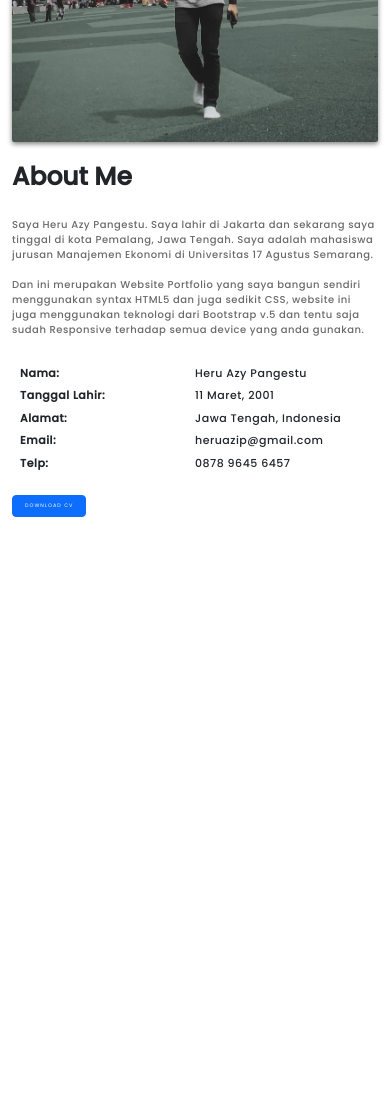
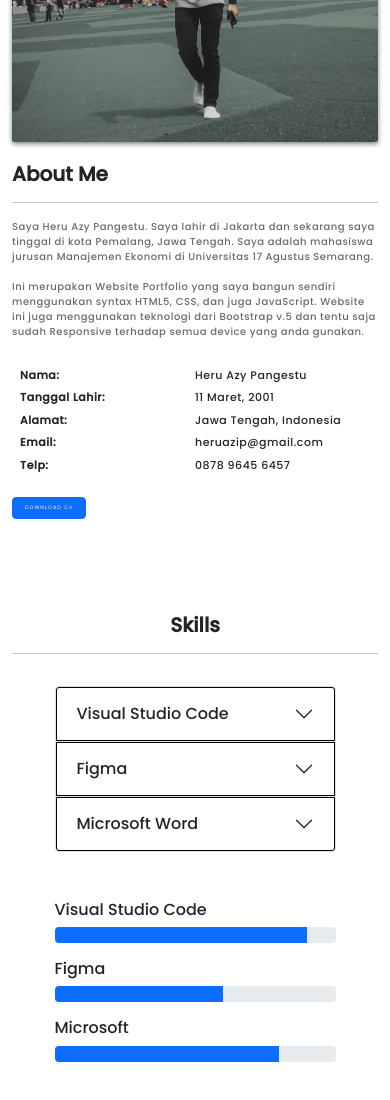
Before and after one commit to heruazy/heruazy.github.io, a plain HTML site: page index.html in a window 390 px wide. Shown: the part 1153-2253 px from the top of the page. Drawn offline with nearby package versions, Linux system fonts and the light colour scheme.

Commit message:
Add Skill Section

```diff
--- a/asset/style.css
+++ b/asset/style.css
@@ -285,7 +285,7 @@ nav {
 
 #about {
     padding-top: 65px;
-    height: 200vh;
+    height: 100vh;
     font-family: var(--sec-font);
 }
 
@@ -293,7 +293,7 @@ nav {
     font-weight: 900;
     font-size: 40px;
     margin-top: 20px;
-    margin-bottom: 25px;
+    margin-bottom: 10px;
 }
 
 .container .kanan p {
@@ -326,7 +326,7 @@ nav {
 
 @media screen and (max-width:1000px) {
     .container .kanan h2 {
-        font-size: 25px;
+        font-size: 20px;
     }
     .container .kanan span {
         font-size: 10px;
@@ -350,10 +350,30 @@ nav {
         font-size: 10px;
     }
     .container .kanan h2 {
-        font-size: 25px;
+        font-size: 20px;
     }
     .container .kanan a {
         margin-top: 5px;
         font-size: 5px;
     }
 }
+
+
+/* SKILLS */
+
+#skills {
+    padding-top: 30px;
+    height: 100vh;
+    font-family: var(--sec-font);
+}
+
+#skills .container h2 {
+    font-weight: 900;
+    font-size: 40px;
+}
+
+@media screen and (max-width:1000px) {
+    #skills .container h2 {
+        font-size: 20px;
+    }
+}
--- a/index.html
+++ b/index.html
@@ -30,13 +30,13 @@
                         <a class="nav-link" href="#about">About</a>
                     </li>
                     <li class="nav-item">
-                        <a class="nav-link" href="#">Skills</a>
+                        <a class="nav-link" href="#skills">Skills</a>
                     </li>
                     <li class="nav-item">
-                        <a class="nav-link" href="#">Work</a>
+                        <a class="nav-link" href="#work">Work</a>
                     </li>
                     <li class="nav-item">
-                        <a class="nav-link" href="#">Contact</a>
+                        <a class="nav-link" href="#contact">Contact</a>
                     </li>
                 </ul>
             </div>
@@ -73,8 +73,9 @@
                     <div class="row justify-content-start">
                         <div class="col-md-12 heading-section">
                             <h2>About Me</h2>
-                            <p>Saya Heru Azy Pangestu. Saya lahir di Jakarta dan sekarang saya tinggal di kota Pemalang, Jawa Tengah. Saya adalah mahasiswa jurusan Manajemen Ekonomi di Universitas 17 Agustus Semarang. <br><br> Dan ini merupakan Website Portfolio
-                                yang saya bangun sendiri menggunakan syntax HTML5 dan juga sedikit CSS, website ini juga menggunakan teknologi dari Bootstrap v.5 dan tentu saja sudah Responsive terhadap semua device yang anda gunakan.</p>
+                            <hr>
+                            <p>Saya Heru Azy Pangestu. Saya lahir di Jakarta dan sekarang saya tinggal di kota Pemalang, Jawa Tengah. Saya adalah mahasiswa jurusan Manajemen Ekonomi di Universitas 17 Agustus Semarang. <br><br> Ini merupakan Website Portfolio
+                                yang saya bangun sendiri menggunakan syntax HTML5, CSS, dan juga JavaScript. Website ini juga menggunakan teknologi dari Bootstrap v.5 dan tentu saja sudah Responsive terhadap semua device yang anda gunakan.</p>
                             <ul class="about-info mt-3 px-md-0 px-2">
                                 <li class="d-flex">
                                     <span><strong>Nama:</strong></span>
@@ -97,14 +98,91 @@
                                     <span>0878 9645 6457</span>
                                 </li>
                             </ul>
-                            <a href="#" type="button" class="btn btn-primary">Download CV</a>
+                            <a href="#contact" type="button" class="btn btn-primary">Download CV</a>
                         </div>
                     </div>
                 </div>
             </div>
         </div>
     </section>
-    <!-- END ABUT -->
+    <!-- END ABOUT -->
+
+
+    <!-- SKILLS -->
+    <section id="skills">
+        <div class="container">
+            <div class="row justify-content-center">
+                <div class="col text-center mb-3 mt-5">
+                    <h2>Skills</h2>
+                    <hr>
+                </div>
+                <div class="row justify-content-center">
+                    <div class="col-10">
+                        <div class="accordion" id="accordionExample">
+                            <div class="accordion-item">
+                                <h2 class="accordion-header" id="headingOne">
+                                    <button class="accordion-button collapsed" type="button" data-bs-toggle="collapse" data-bs-target="#collapseOne" aria-expanded="false" aria-controls="collapseOne" style="border: 1px solid black; font-weight: 500;">
+                                     Visual Studio Code
+                                  </button>
+                                </h2>
+                                <div id="collapseOne" class="accordion-collapse collapse" aria-labelledby="headingOne" data-bs-parent="#accordionExample" style="border-left: 1px solid black; border-right: 1px solid black; font-size: 13px;font-size: 13px; font-weight: 500;">
+                                    <div class="accordion-body">
+                                        Saya cukup terbiasa menggunakan software ini karena sering kali saya membangun Website statis dan mencoba mengembangkan kemampuan coding saya. Saya sudah belajar beberapa bahasa pemrograman menggunakan Visual Studio Code, termasuk JavaScript dan Python.
+                                    </div>
+                                </div>
+                            </div>
+                            <div class="accordion-item">
+                                <h2 class="accordion-header" id="headingTwo">
+                                    <button class="accordion-button collapsed" type="button" data-bs-toggle="collapse" data-bs-target="#collapseTwo" aria-expanded="false" aria-controls="collapseTwo" style="border: 1px solid black; font-weight: 500">
+                                        Figma
+                                </button>
+                                </h2>
+                                <div id="collapseTwo" class="accordion-collapse collapse" aria-labelledby="headingTwo" data-bs-parent="#accordionExample" style="border-left: 1px solid black; border-right: 1px solid black; font-size: 13px;font-size: 13px; font-weight: 500;">
+                                    <div class="accordion-body">
+                                        Sebelum saya mulai membangun sebuah website, saya menggunakan Figma untuk mendesign website yang akan saya bangun. Walaupun saya belum lama menggunakan Figma tapi saya mulai terbiasa dengan fitur di dalamnya.
+                                    </div>
+                                </div>
+                            </div>
+                            <div class="accordion-item">
+                                <h2 class="accordion-header" id="headingThree">
+                                    <button class="accordion-button collapsed" type="button" data-bs-toggle="collapse" data-bs-target="#collapseThree" aria-expanded="false" aria-controls="collapseThree" style="border: 1px solid black; font-weight: 500">
+                                        Microsoft Word
+                                </button>
+                                </h2>
+                                <div id="collapseThree" class="accordion-collapse collapse" aria-labelledby="headingThree" data-bs-parent="#accordionExample" style="border-left: 1px solid black; border-bottom: 1px solid black; border-right: 1px solid black; font-size: 13px; font-weight: 500;">
+                                    <div class="accordion-body">
+                                        Sebagai seorang mahasiswa saya sering kali menggunakan Microsoft Word ini untuk mengerjakan berbagai tugas. Saya menggunakan Microsoft Word sejak di bangku SMP. <br>Saya juga sedikit menguasai software Microsot
+                                        lainnya, seperti Microsoft Excel dan Microsoft Power Point.
+                                    </div>
+                                </div>
+                            </div>
+                        </div>
+                    </div>
+                    <div class="col-10 mt-5">
+                        <div class="progres">
+                            <h6>Visual Studio Code</h6>
+                            <div class="progress">
+                                <div class="progress-bar" role="progressbar" style="width: 90%" aria-valuenow="90" aria-valuemin="0" aria-valuemax="100"></div>
+                            </div>
+                        </div>
+                        <div class="progres mt-3">
+                            <h6>Figma</h6>
+                            <div class="progress">
+                                <div class="progress-bar" role="progressbar" style="width: 60%" aria-valuenow="60" aria-valuemin="0" aria-valuemax="100"></div>
+                            </div>
+                        </div>
+                        <div class="progres mt-3">
+                            <h6>Microsoft</h6>
+                            <div class="progress">
+                                <div class="progress-bar" role="progressbar" style="width: 80%" aria-valuenow="80" aria-valuemin="0" aria-valuemax="100"></div>
+                            </div>
+                        </div>
+                    </div>
+                </div>
+            </div>
+        </div>
+    </section>
+    <!-- END SKILLS -->
 
 
     <script src="https://cdn.jsdelivr.net/npm/bootstrap@5.1.1/dist/js/bootstrap.bundle.min.js " integrity="sha384-/bQdsTh/da6pkI1MST/rWKFNjaCP5gBSY4sEBT38Q/9RBh9AH40zEOg7Hlq2THRZ " crossorigin="anonymous "></script>
```
